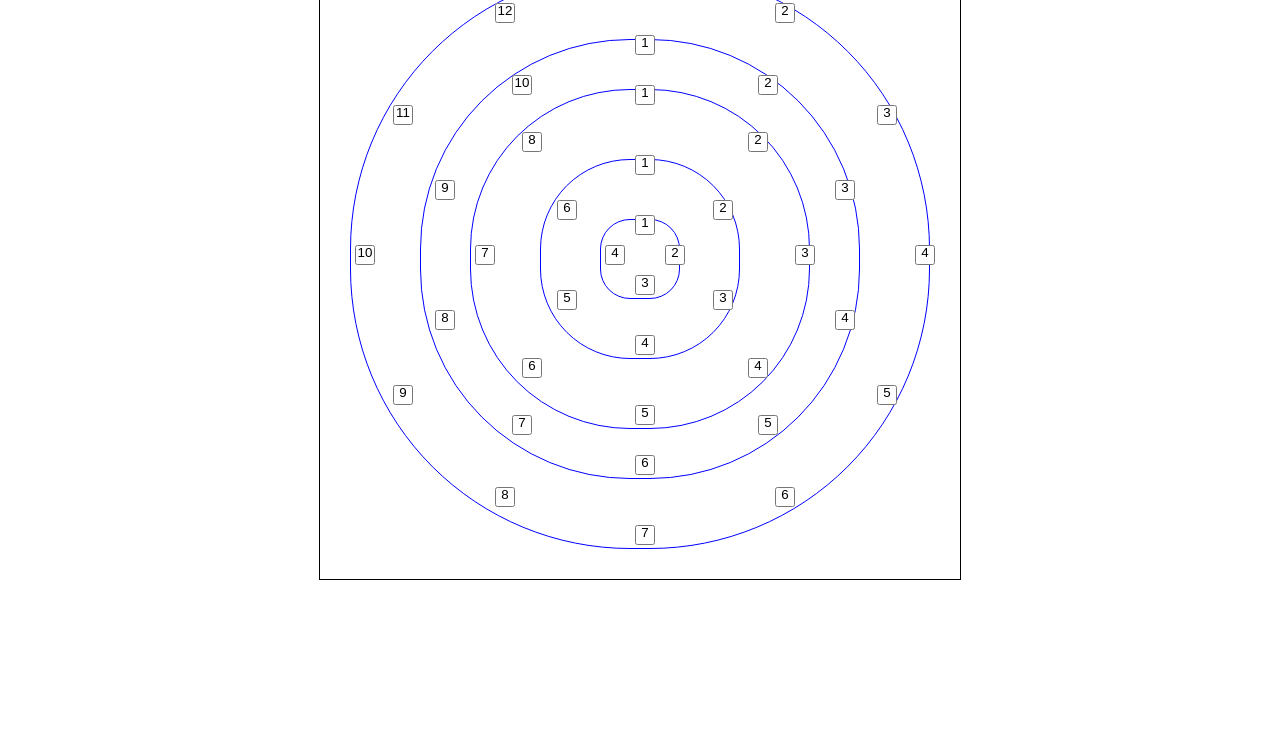
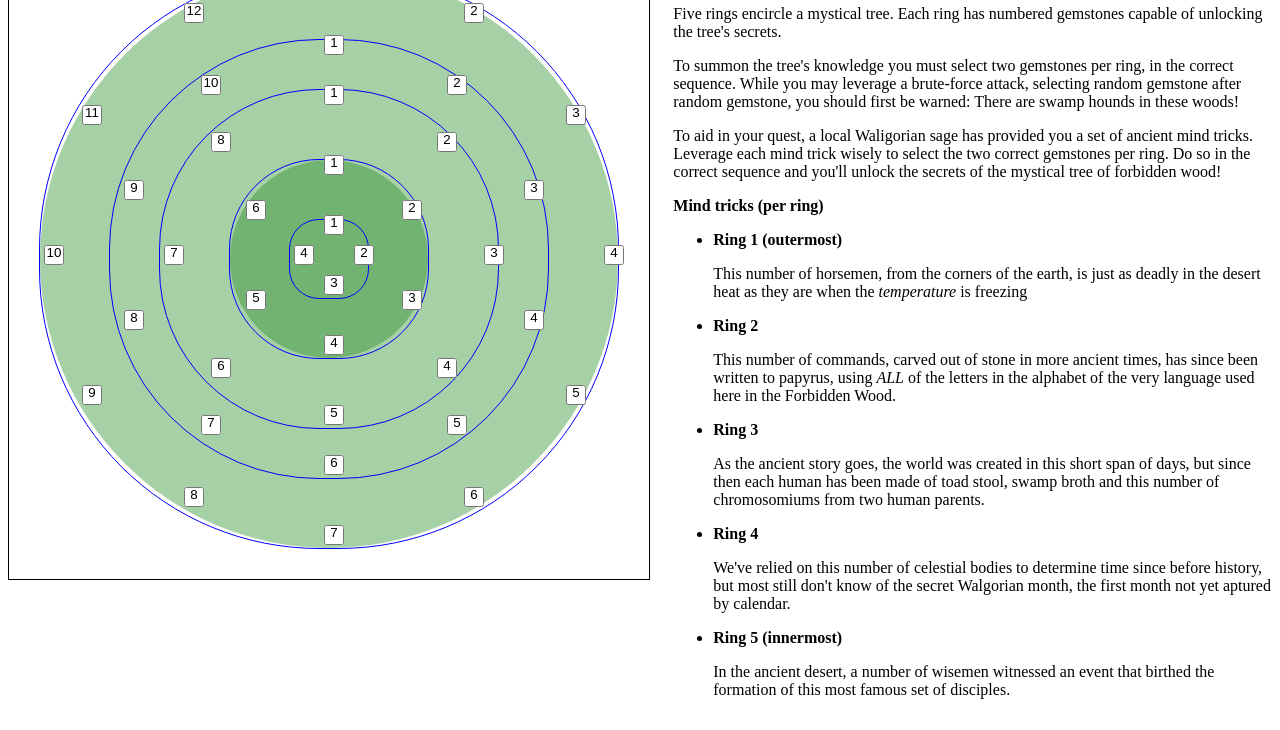
Before and after one commit to buchowski/10k, a website: page index.html in a window 1280 px wide. Shown: the part 70-800 px from the top of the page. Drawn offline with nearby package versions, Linux system fonts and the light colour scheme; files that its build step writes are made by us from their sources.

Commit message:
add game instructions

```diff
--- a/index.html
+++ b/index.html
@@ -1,12 +1,12 @@
 <!DOCTYPE html>
 <html>
 <head>
-	<title></title>
+	<title>Forbidden wood</title>
 	<link rel="stylesheet" href="dist/styles.css"><link>
 </head>
 <body>
 	<div>
-		<section>
+		<section id="board">
 			<div class="ring ring-1">
 				<input type="checkbox" />
 				<input type="checkbox" />
@@ -50,6 +50,7 @@
 
 				<div class="checkbox-wall"></div>
 				<div class="radio-wall"></div>
+				<div class="interior-wall"></div>
 			</div>
 			<div class="ring ring-3">
 				<input type="checkbox" />
@@ -162,7 +163,43 @@
 
 				<div class="checkbox-wall"></div>
 				<div class="radio-wall"></div>
+				<div class="interior-wall"></div>
 			</div>
+		 </section>
+		 <section>
+			 <h1>Forbidden wood</h1>
+			 <p>
+				 Five rings encircle a mystical tree. Each ring has numbered gemstones capable of unlocking the tree's secrets.
+			 </p>
+			 <p>
+			 	To summon the tree's knowledge you must select two gemstones per ring, in the correct sequence. While you may leverage a brute-force attack, selecting random gemstone after random gemstone, you should first be warned: There are swamp hounds in these woods!
+			 </p>
+			 <p>
+				 To aid in your quest, a local Waligorian sage has provided you a set of ancient mind tricks. Leverage each mind trick wisely to select the two correct gemstones per ring. Do so in the correct sequence and you'll unlock the secrets of the mystical tree of forbidden wood!
+			 <p>
+			 <strong>Mind tricks (per ring)</strong>
+			 <ul>
+				 <li>
+					 <strong>Ring 1 (outermost)</strong>
+					 <p>This number of horsemen, from the corners of the earth, is just as deadly in the desert heat as they are when the <i>temperature</i> is freezing</p>
+				</li>
+				 <li>
+					 <strong>Ring 2</strong>
+					 <p>This number of commands, carved out of stone in more ancient times, has since been written to papyrus, using <i>ALL</i> of the letters in the alphabet of the very language used here in the Forbidden Wood.</p>
+				</li>
+				 <li>
+					 <strong>Ring 3</strong>
+					 <p>As the ancient story goes, the world was created in this short span of days, but since then each human has been made of toad stool, swamp broth and this number of chromosomiums from two human parents.</p>
+				</li>
+				 <li>
+					 <strong>Ring 4</strong>
+					 <p>We've relied on this number of celestial bodies to determine time since before history, but most still don't know of the secret Walgorian month, the first month not yet aptured by calendar.</p>
+				</li>
+				 <li>
+					 <strong>Ring 5 (innermost)</strong>
+					 <p>In the ancient desert, a number of wisemen witnessed an event that birthed the formation of this most famous set of disciples.</p>
+				</li>
+			 </ul>
 		 </section>
 	</div>
 </body>
--- a/src/styles.less
+++ b/src/styles.less
@@ -36,6 +36,7 @@
 			z-index: 4;
 			opacity: 0.4;
 			display: block;
+			cursor: not-allowed;
 		}
 	}
 }
@@ -59,6 +60,24 @@
 	display: none;
 	background-color: white;
 }
+.interior-wall {
+	position: absolute;
+	background-color: forestgreen;
+	opacity: 0.4;
+	border-radius: @section-width;
+	z-index: -5;
+	.ring-5 & {
+		width: 100%;
+		height: 100%;
+	}
+	.ring-2 & {
+		width: 100%;
+		height: 100%;
+		&:hover {
+			background-color: honeydew;
+		}
+	}
+}
 input[type=checkbox] {
 	z-index: 0;
 }
@@ -68,6 +87,7 @@ input[type=radio] {
 }
 .checkbox-wall {
 	z-index: 1;
+	border-radius: @section-width;
 }
 input[type=checkbox]:checked {
 	z-index: 3;
@@ -92,15 +112,24 @@ input {
 	text-align: center;
 	cursor: pointer;
 }
-
 section {
-	border: 1px solid black;
-	position: relative;
-	height: @section-height;
-	width: @section-width;
-	margin: auto;
+	display: inline-block;
+	&#board {
+		border: 1px solid black;
+		position: relative;
+		height: @section-height;
+		width: @section-width;
+		float: left;
+	}
+	&:not(#board) {
+		width: calc(~"98% - @{section-width}");
+		float: right;
+	}
 }
 .ring {
 	position: absolute;
 	border: 1px solid blue;
 }
+.marquee {
+	border: 1px solid black;
+}
```
